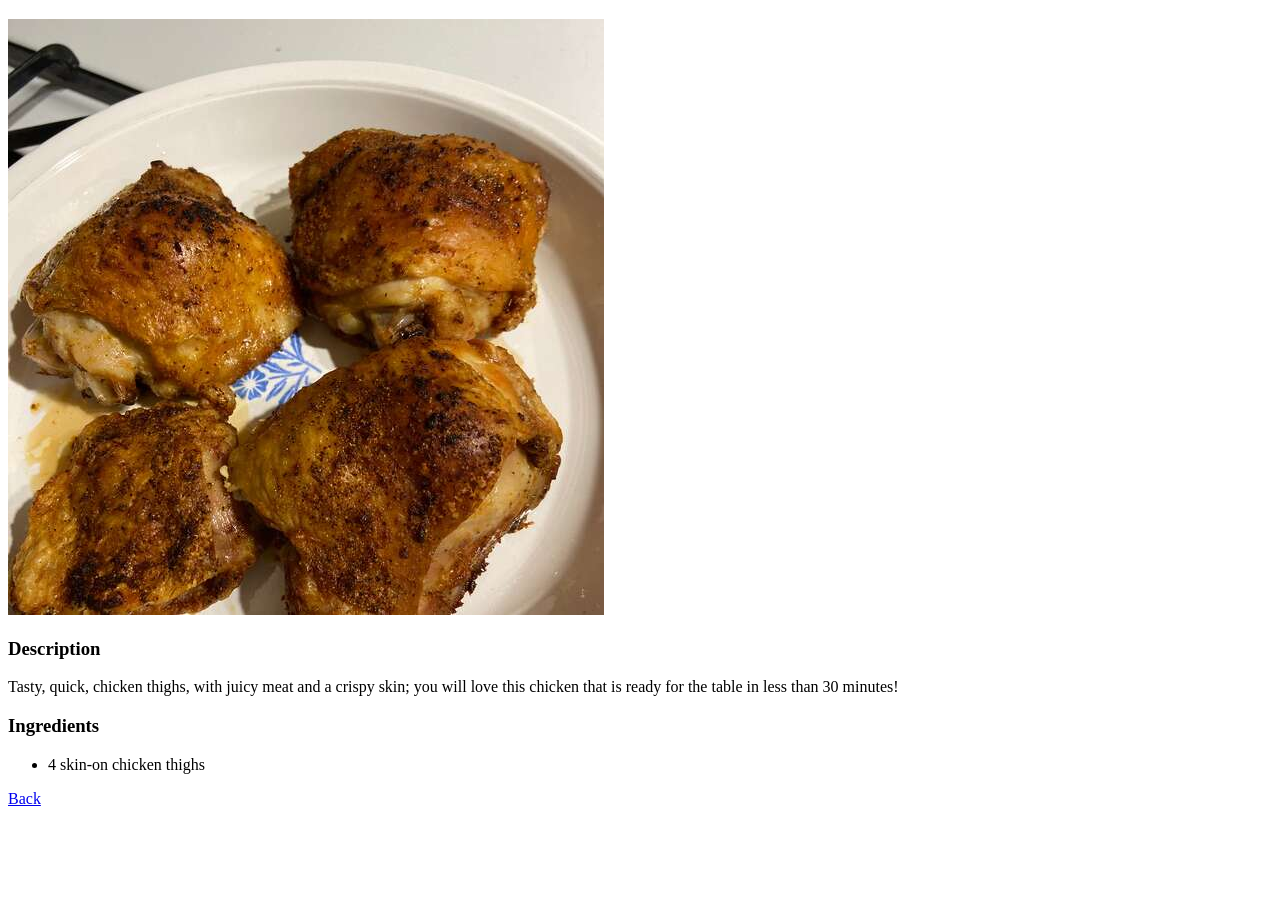
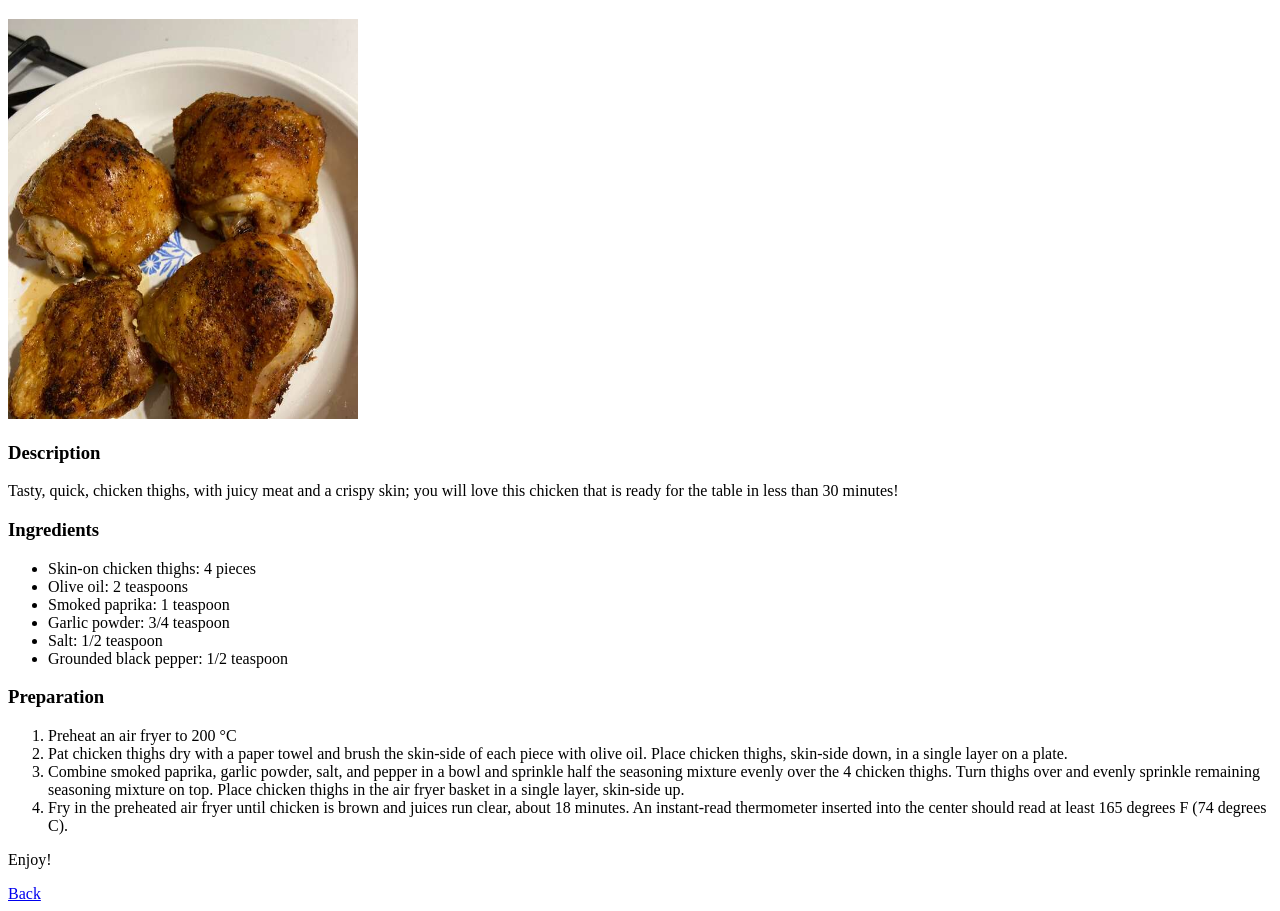
Before and after one commit to mateodav/odin-recipes, a plain HTML site: page recipes/chickent.html in a window 1280 px wide. Shown: the part 87-998 px from the top of the page. Before the commit the page ends 903 px from the top, so only its background shows below. Drawn offline with Linux system fonts and the light colour scheme.

Commit message:
Finished third recipe

```diff
--- a/recipes/chickent.html
+++ b/recipes/chickent.html
@@ -11,7 +11,7 @@
 
     <h1>Air Fryer Chicken Thighs</h1>
 
-    <img src="../images/chicken.jpeg" alt="Chicken thighs cooked in an air fryer">
+    <img src="../images/chicken.jpeg" height="400" width="350" alt="Chicken thighs cooked in an air fryer">
 
     <h3>Description</h3>
 
@@ -20,9 +20,30 @@
 
     <h3>Ingredients</h3>
     <ul>
-        <li>4 skin-on chicken thighs</li>
+        <li>Skin-on chicken thighs: 4 pieces</li>
+        <li>Olive oil: 2 teaspoons</li>
+        <li>Smoked paprika: 1 teaspoon</li>
+        <li>Garlic powder: 3/4 teaspoon</li>
+        <li>Salt: 1/2 teaspoon</li>
+        <li>Grounded black pepper: 1/2 teaspoon</li>
     </ul>
 
+    <h3>Preparation</h3>
+    <ol>
+        <li>Preheat an air fryer to 200 °C</li>
+        <li>Pat chicken thighs dry with a paper towel and brush the skin-side of
+        each piece with olive oil. Place chicken thighs, skin-side down,
+        in a single layer on a plate.</li>
+        <li>Combine smoked paprika, garlic powder, salt, and pepper in a bowl and sprinkle
+            half the seasoning mixture evenly over the 4 chicken thighs.
+            Turn thighs over and evenly sprinkle remaining seasoning mixture on top.
+            Place chicken thighs in the air fryer basket in a single layer, skin-side up.</li>
+        <li>Fry in the preheated air fryer until chicken is brown and juices run clear,
+            about 18 minutes. An instant-read thermometer inserted into the center should read at
+            least 165 degrees F (74 degrees C).</li>
+    </ol>
+
+    <p>Enjoy!</p>
     <a href="../index.html">Back</a>
 </body>
 
```
